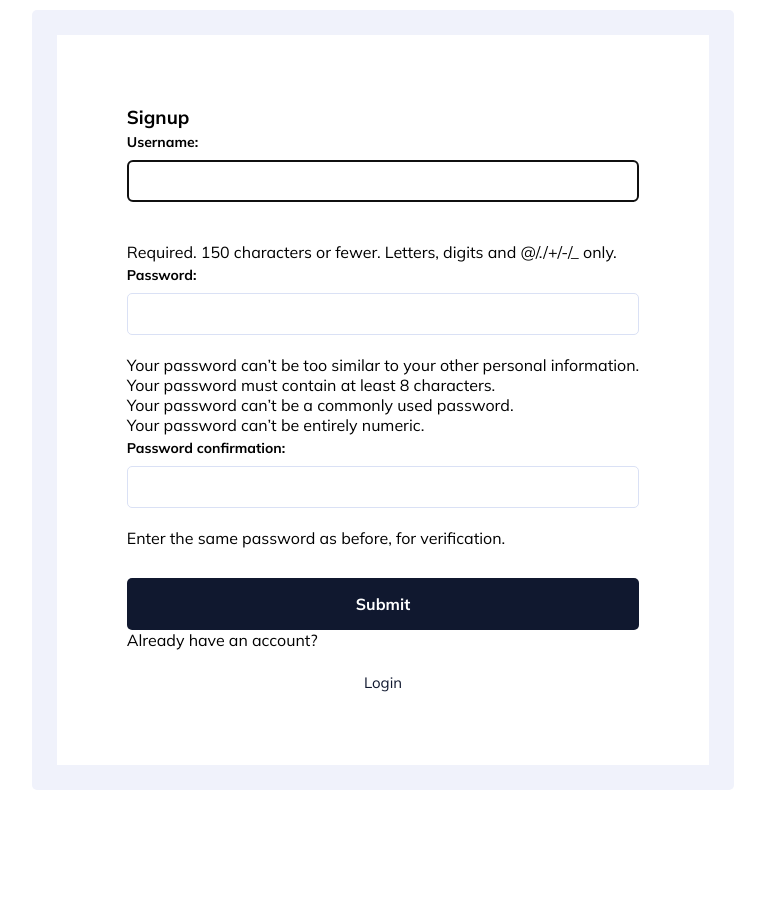
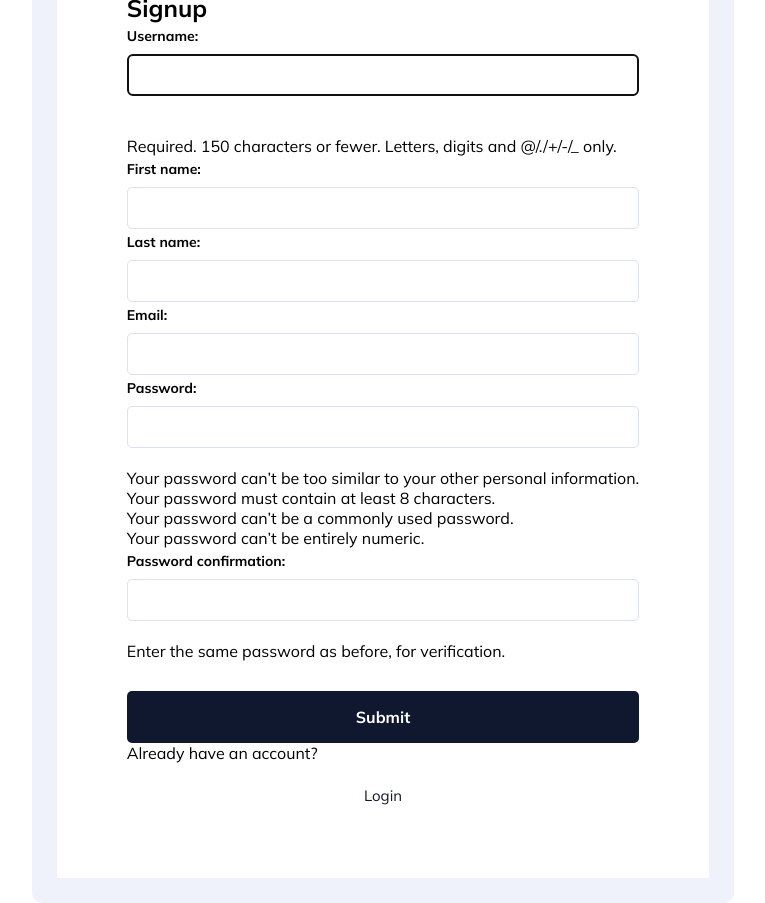
Before and after one commit to kuldeepghorpade05/WE-KEEP, a Django app: page /signup/ in a window 1280 px wide. Shown: the whole page, without its empty margins (257-1022 px from the left). Before the commit the page ends 790 px from the top, so only its background shows below. Run offline with Django 4.2, Linux system fonts and the light colour scheme.

Commit message:
Update signup form to include first name, last name, and email; add OAuth adapter to store email for consistency; minor CSS and settings updates

```diff
--- /dev/null
+++ b/loginSignup/base/forms.py
@@ -0,0 +1,19 @@
+from django import forms
+from django.contrib.auth.forms import UserCreationForm
+from django.contrib.auth.models import User
+
+class CustomUserCreationForm(UserCreationForm):
+    first_name = forms.CharField(max_length=30, required=True)
+    last_name = forms.CharField(max_length=30, required=True)
+    email = forms.EmailField(required=True)
+
+    class Meta:
+        model = User
+        fields = (
+            "username",
+            "first_name",
+            "last_name",
+            "email",
+            "password1",
+            "password2",
+        )
--- a/loginSignup/base/static/css/style.css
+++ b/loginSignup/base/static/css/style.css
@@ -15,7 +15,7 @@
 }
 
 .shadow-wrap {
-    border-radius: 5px;
+    border-radius: 10px;
     padding: 25px;
     background-color: #F0F2FB;
 }
--- a/loginSignup/base/templates/registration/signup.html
+++ b/loginSignup/base/templates/registration/signup.html
@@ -3,7 +3,7 @@
 {% block content %}
 <div class="shadow-wrap">
   <div class="form-wrap">
-    <h3>Signup</h3>
+    <h2>Signup</h2>
     <form method="POST">
       {% csrf_token %}
       {{ form }}
--- a/loginSignup/base/views.py
+++ b/loginSignup/base/views.py
@@ -1,5 +1,7 @@
 from django.shortcuts import render, redirect
-from django.contrib.auth.forms import UserCreationForm, AuthenticationForm
+# from django.contrib.auth.forms import UserCreationForm, AuthenticationForm
+from .forms import CustomUserCreationForm
+from django.contrib.auth.forms import AuthenticationForm
 from django.contrib.auth import login
 from django.contrib.auth.decorators import login_required
 
@@ -9,12 +11,16 @@
 
 def signupView(request):
     if request.method == "POST":
-        form = UserCreationForm(request.POST or None)
+        form = CustomUserCreationForm(request.POST)  # ✅ use your custom form!
         if form.is_valid():
-            form.save()
+            user = form.save(commit=False)
+            user.first_name = form.cleaned_data.get("first_name")
+            user.last_name = form.cleaned_data.get("last_name")
+            user.email = form.cleaned_data.get("email")
+            user.save()
             return redirect("base:login")
     else:
-        form = UserCreationForm()
+        form = CustomUserCreationForm()  # ✅ use your custom form!
     return render(request, "registration/signup.html", {"form": form})
 
 def loginView(request):
```
Also changed, not shown: loginSignup/base/adapters.py (added, +14 -0 lines), loginSignup/loginSignup/settings.py (+56 -0 lines), 1 other file.
